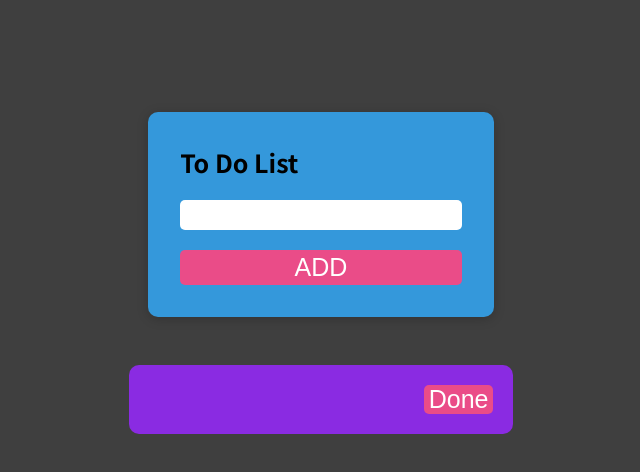
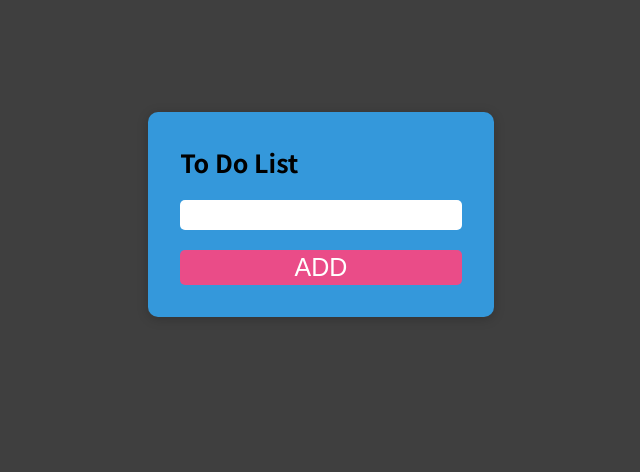
Before and after one commit to prabhatshukla605/TodoList-prabhat, a React (Create React App) app: page / in a window 1280 px wide. Shown: the top 472 px of the page, without its empty margins (319-959 px from the left). Built offline with nearby package versions, Linux system fonts and the light colour scheme; a web font is replaced by a local one.

Commit message:
Update App.js

```diff
--- a/src/App.js
+++ b/src/App.js
@@ -5,7 +5,7 @@ import ListComponent from "./Components/ListComponent";
 import "./style.css";
 
 function App() {
-  const [todos, setTodos] = useState([{}]);
+  const [todos, setTodos] = useState([]);
   // const todos = [
   //   { text: "running", id: "id1" },
   //   { text: "cycling", id: "id2" },
```
